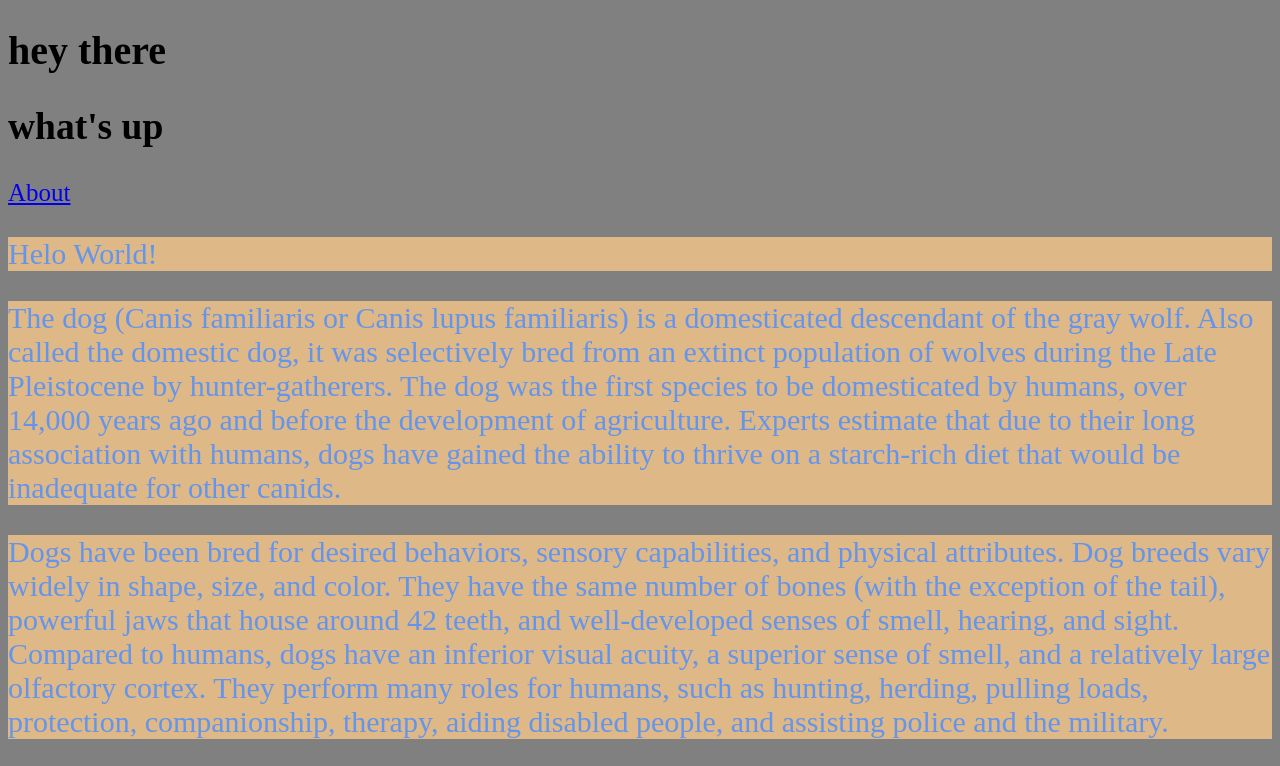
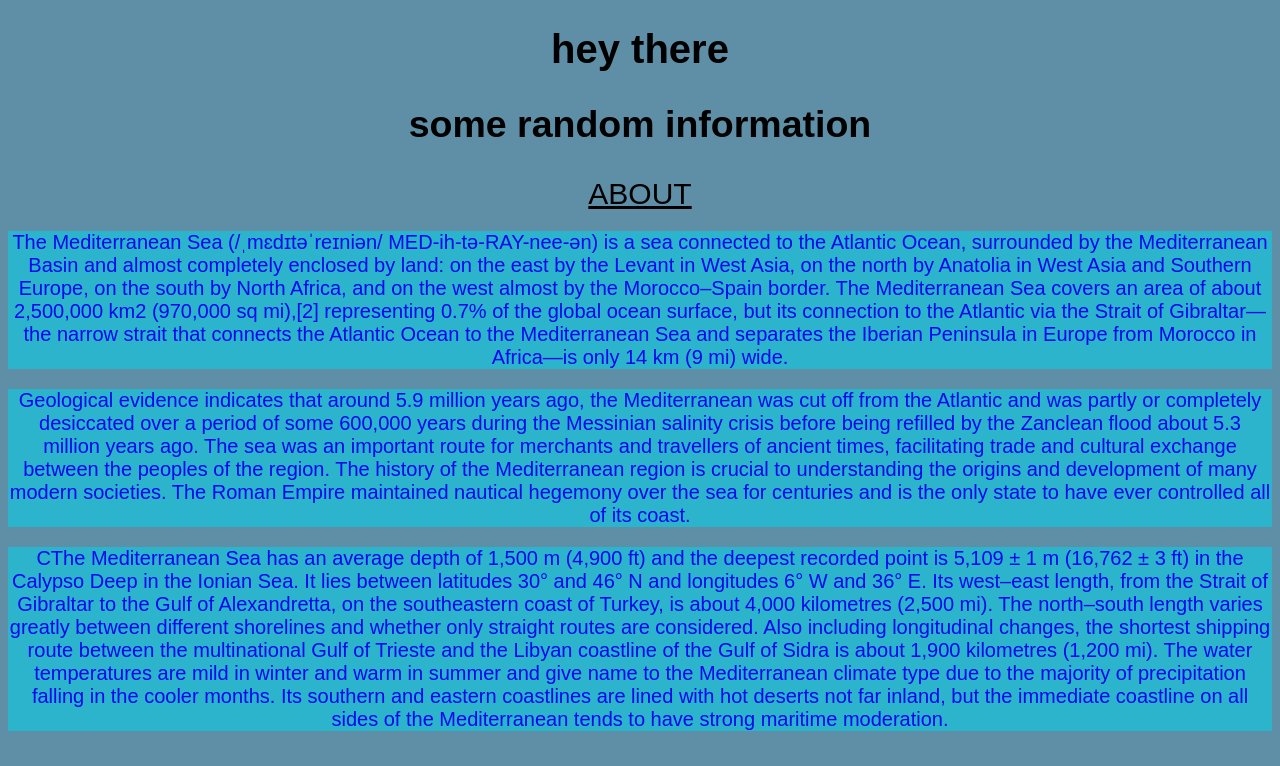
Before and after one commit to ayakhalife/welcomehome, a plain HTML site: page first-website/index.html in a window 1280 px wide. Shown: the top 766 px of the page. Drawn offline with Linux system fonts and the light colour scheme.

Commit message:
after mess

```diff
--- a/first-website/index.html
+++ b/first-website/index.html
@@ -6,16 +6,14 @@
 
 <body>
     <h1>hey there</h1>
-    <h2>what's up</h2>
-    <a href="about.html">About</a>
-    <p>Helo World!</p>
-    <p> The dog (Canis familiaris or Canis lupus familiaris) is a domesticated descendant of the gray wolf. Also called the domestic dog, it was selectively bred from an extinct population of wolves during the Late Pleistocene by hunter-gatherers. The dog was the first species to be domesticated by humans, over 14,000 years ago and before the development of agriculture. Experts estimate that due to their long association with humans, dogs have gained the ability to thrive on a starch-rich diet that would be inadequate for other canids.</p>
+    <h2>some random information</h2>
+    <a href="about.html">ABOUT</a>
 
-    <p>Dogs have been bred for desired behaviors, sensory capabilities, and physical attributes. Dog breeds vary widely in shape, size, and color. They have the same number of bones (with the exception of the tail), powerful jaws that house around 42 teeth, and well-developed senses of smell, hearing, and sight. Compared to humans, dogs have an inferior visual acuity, a superior sense of smell, and a relatively large olfactory cortex. They perform many roles for humans, such as hunting, herding, pulling loads, protection, companionship, therapy, aiding disabled people, and assisting police and the military.</p>
+    <p> The Mediterranean Sea (/ˌmɛdɪtəˈreɪniən/ MED-ih-tə-RAY-nee-ən) is a sea connected to the Atlantic Ocean, surrounded by the Mediterranean Basin and almost completely enclosed by land: on the east by the Levant in West Asia, on the north by Anatolia in West Asia and Southern Europe, on the south by North Africa, and on the west almost by the Morocco–Spain border. The Mediterranean Sea covers an area of about 2,500,000 km2 (970,000 sq mi),[2] representing 0.7% of the global ocean surface, but its connection to the Atlantic via the Strait of Gibraltar—the narrow strait that connects the Atlantic Ocean to the Mediterranean Sea and separates the Iberian Peninsula in Europe from Morocco in Africa—is only 14 km (9 mi) wide.</p>
 
-       <p> Communication in dogs includes eye gaze, facial expression, vocalization, body posture (including movements of bodies and limbs), and gustatory communication (scents, pheromones, and taste). They mark their territories by urinating on them, which is more likely when entering a new environment. Over the millennia, dogs became uniquely adapted to human behavior; this adaptation includes being able to understand and communicate with humans. As such, the human–canine bond has been a topic of frequent study, and dogs' influence on human society has given them the sobriquet of "man's best friend".
+    <p>Geological evidence indicates that around 5.9 million years ago, the Mediterranean was cut off from the Atlantic and was partly or completely desiccated over a period of some 600,000 years during the Messinian salinity crisis before being refilled by the Zanclean flood about 5.3 million years ago. The sea was an important route for merchants and travellers of ancient times, facilitating trade and cultural exchange between the peoples of the region. The history of the Mediterranean region is crucial to understanding the origins and development of many modern societies. The Roman Empire maintained nautical hegemony over the sea for centuries and is the only state to have ever controlled all of its coast.</p>
 
-        The global dog population is estimated at 700 million to 1 billion, distributed around the world. The dog is the most popular pet in the United States, present in 34–40% of households. Developed countries make up approximately 20% of the global dog population, while around 75% of dogs are estimated to be from developing countries, mainly in the form of feral and community dogs.</p>
+       <p> CThe Mediterranean Sea has an average depth of 1,500 m (4,900 ft) and the deepest recorded point is 5,109 ± 1 m (16,762 ± 3 ft) in the Calypso Deep in the Ionian Sea. It lies between latitudes 30° and 46° N and longitudes 6° W and 36° E. Its west–east length, from the Strait of Gibraltar to the Gulf of Alexandretta, on the southeastern coast of Turkey, is about 4,000 kilometres (2,500 mi). The north–south length varies greatly between different shorelines and whether only straight routes are considered. Also including longitudinal changes, the shortest shipping route between the multinational Gulf of Trieste and the Libyan coastline of the Gulf of Sidra is about 1,900 kilometres (1,200 mi). The water temperatures are mild in winter and warm in summer and give name to the Mediterranean climate type due to the majority of precipitation falling in the cooler months. Its southern and eastern coastlines are lined with hot deserts not far inland, but the immediate coastline on all sides of the Mediterranean tends to have strong maritime moderation.</p>
 </body>
     </head>
 </html>
--- a/first-website/main.css
+++ b/first-website/main.css
@@ -1,14 +1,32 @@
+
+@font-face {
+    font-family: 'ITC Garamond Std Light Condensed';
+    src: url('fonts/ITC Garamond Std Light Condensed.otf') format('otf');
+    font-weight: normal;
+    font-style: normal;
+}
+
+
 body {
-   background-color: grey;
-   font-size: 25px;
-}
+    background-color: rgb(94, 143, 167);
+    font-size: 25px;
+    text-align: center;
+    font-family: 'MyFont', sans-serif;
+
+ }
 h1 {
     font-size: 40px;
 
 }
 p {
-    color: cornflowerblue;
-    background-color: burlywood;
+    color: rgb(0, 8, 240);
+    background-color: rgb(44, 180, 204);
+    font-size: 20px;
+
+}
+
+a {
+    color:black;
     font-size: 30px;
 
 }
```
Also changed, not shown: first-website/Fonts/ITC Garamond Std Light Condensed.otf (added), 1 other file.
